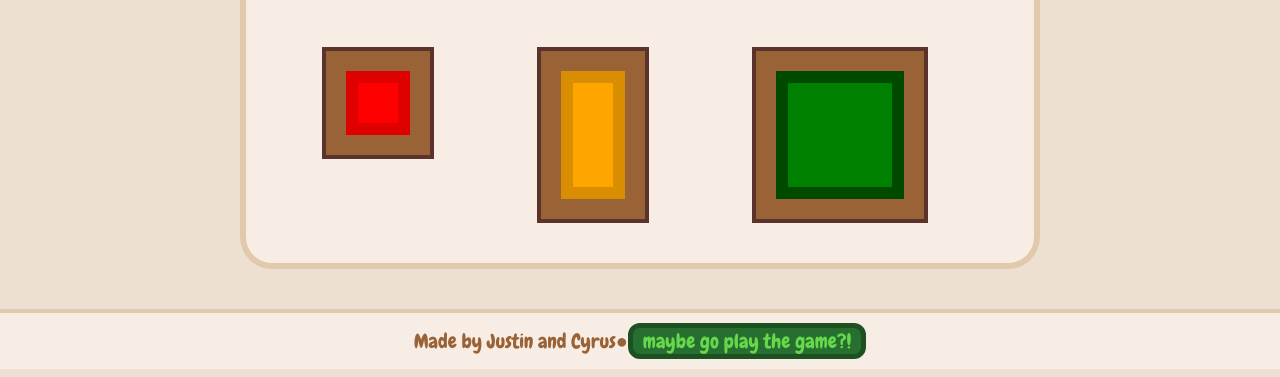
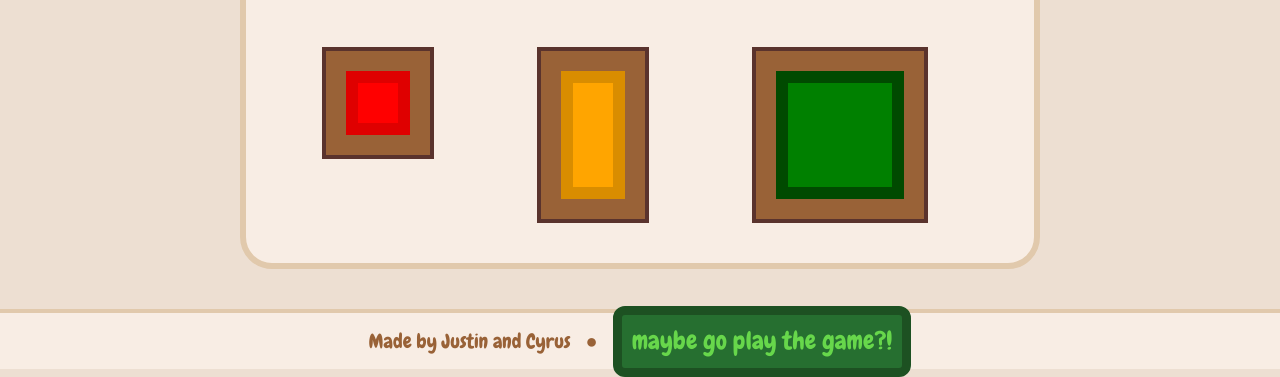
Before and after one commit to iamcyrusdaniel/crop-shop, a website: page guide/index.html in a window 1280 px wide. Shown: the part 587-964 px from the top of the page. Drawn offline with Linux system fonts and the light colour scheme.

Commit message:
changed bottom redirect styling

```diff
--- a/guide/styles.css
+++ b/guide/styles.css
@@ -135,10 +135,7 @@ footer {
     display: flex;
     justify-content: center;
     align-items: center;
-#redirectBottom {
-    border: 5px solid #1d5122;
-    font-size: 20px;
-    padding-block: 0;
+    gap: 15px;
 }
 
 .fancyButton {
```
